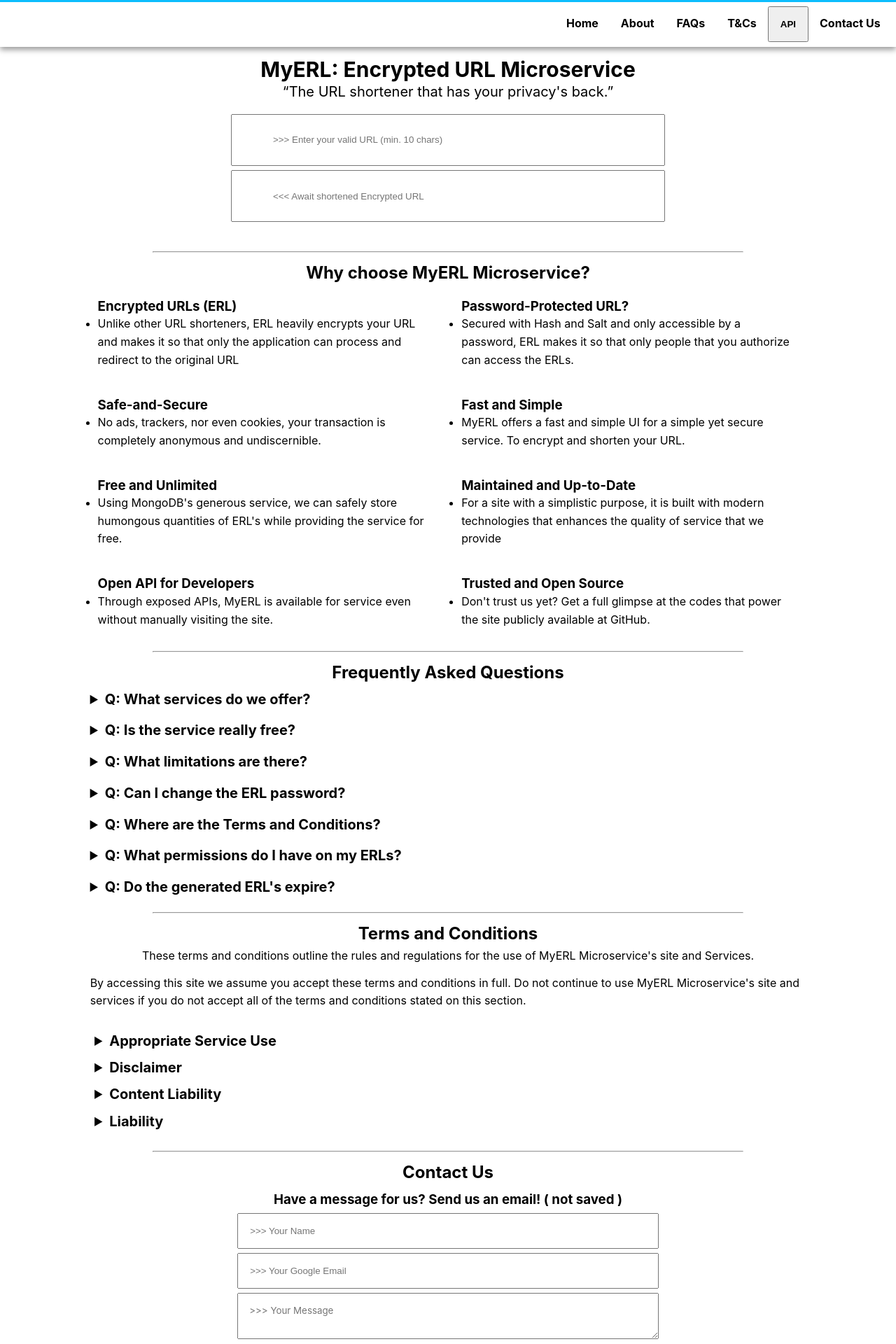
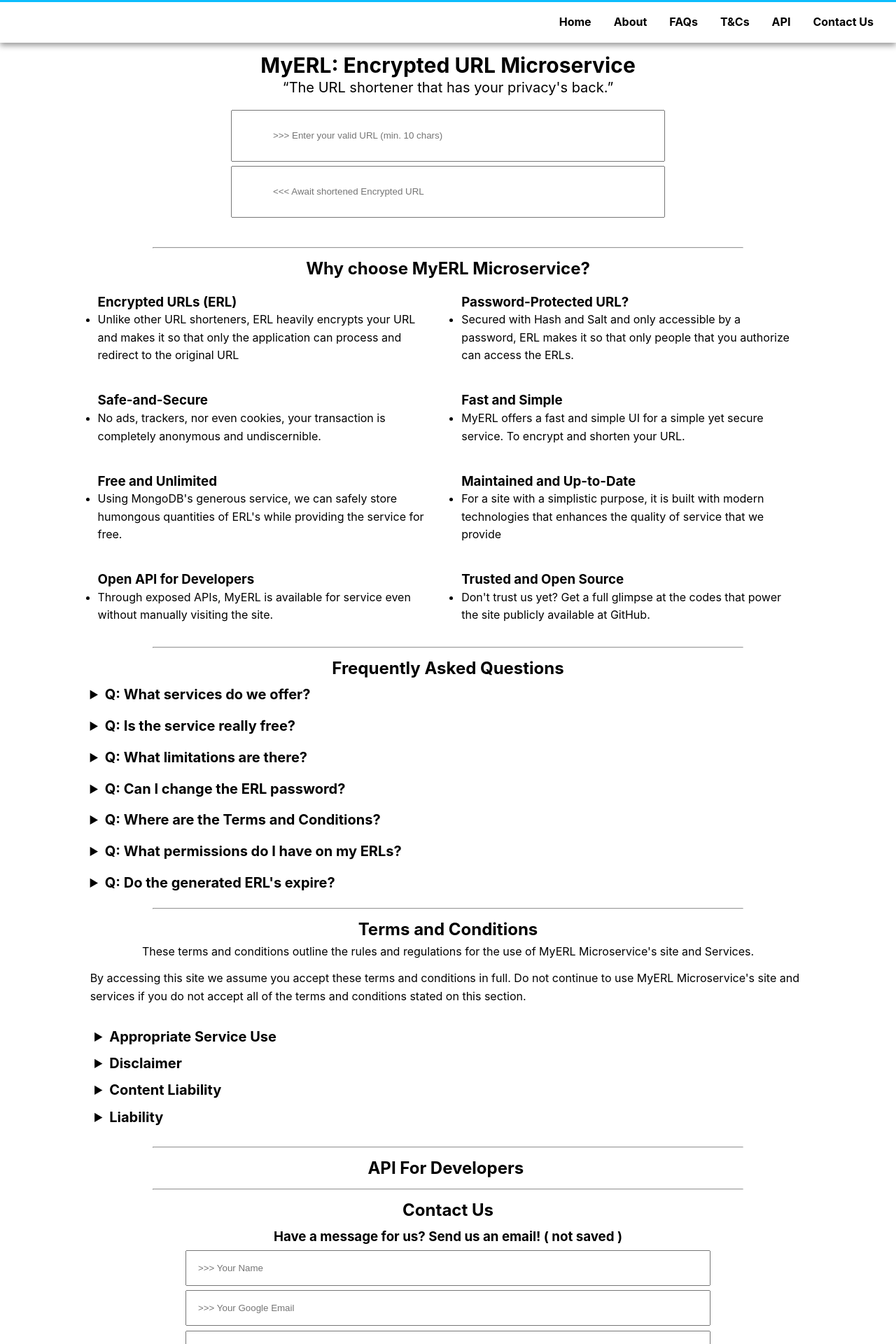
Before and after one commit to alphacoma18/myerl-microservice, a Next.js app: page / in a window 1280 px wide. Shown: the top 1920 px of the page at 70% size. Built offline with nearby package versions, Linux system fonts and the light colour scheme.

Commit message:
Changed hr styles; Started api component

```diff
--- /dev/null
+++ b/components/api/index.module.css
@@ -0,0 +1,17 @@
+.flexApi {
+	display: flex;
+	justify-content: center;
+	align-items: center;
+	flex-wrap: wrap;
+	gap: 0.4rem;
+	width: 100%;
+}
+.headerApi {
+	width: 100%;
+	text-align: center;
+}
+.itemApi {
+	width: 85%;
+	padding: 0.4rem;
+	text-align: start;
+}
--- /dev/null
+++ b/components/api/index.tsx
@@ -0,0 +1,16 @@
+import React from "react";
+import styles from "./index.module.css";
+const API: React.FC = () => {
+	return (
+		<>
+			<div className={styles.flexApi}>
+				<h2 className={styles.headerFaqs} id="link-api">
+					API For Developers
+				</h2>
+				<div className={styles.itemTerms}></div>
+			</div>
+		</>
+	);
+};
+
+export default API;
--- a/components/contact/index.module.css
+++ b/components/contact/index.module.css
@@ -11,7 +11,7 @@
 	text-align: center;
 }
 .itemContact {
-	width: clamp(0px, 50%, 750px);
+	width: clamp(0px, 75%, 750px);
 	padding: 0.4rem;
 	text-align: start;
 }
--- a/components/nav/index.module.css
+++ b/components/nav/index.module.css
@@ -1,6 +1,5 @@
 .outermostNav {
 	border-top: 3px solid var(--theme-blue);
-	padding: 0.4rem;
 	background: var(--theme-white);
 	box-shadow: 0px 4px 8px 0px rgba(0, 0, 0, 0.4);
 	display: flex;
@@ -8,6 +7,9 @@
 	position: -webkit-sticky;
 	position: sticky;
 	top: 0;
+}
+.navLinkHolder {
+	padding: 1rem;
 }
 .navLink {
 	padding: 1rem;
--- a/components/nav/index.tsx
+++ b/components/nav/index.tsx
@@ -5,7 +5,7 @@
 	return (
 		<nav className={styles.outermostNav}>
 			<div></div>
-			<div>
+			<div className={styles.navLinkHolder}>
 				<Link href="/#link-home">
 					<a className={styles.navLink}>Home</a>
 				</Link>
@@ -18,7 +18,9 @@
 				<Link href="/#link-terms">
 					<a className={styles.navLink}>T&Cs</a>
 				</Link>
-				<button className={styles.navLink}>API</button>
+				<Link href="/#link-api">
+					<a className={styles.navLink}>API</a>
+				</Link>
 				<Link href="/#link-contact">
 					<a className={styles.navLink}>Contact Us</a>
 				</Link>
--- a/pages/index.tsx
+++ b/pages/index.tsx
@@ -7,6 +7,7 @@
 import TermsAndConditions from "../components/t&c";
 import Contact from "../components/contact";
 import Credits from "../components/credits";
+import API from "../components/api";
 const App: NextPage = () => {
 	return (
 		<section className={styles.outermostSection}>
@@ -28,6 +29,8 @@
 				<hr className="horizontalRule" />
 				<TermsAndConditions />
 				<hr className="horizontalRule" />
+				<API />
+				<hr className="horizontalRule" />
 				<Contact />
 				<hr className="horizontalRule" />
 				<Credits />
--- a/styles/globals.css
+++ b/styles/globals.css
@@ -41,6 +41,15 @@
 		Ubuntu, Cantarell, Fira Sans, Droid Sans, Helvetica Neue, sans-serif;
 	z-index: unset;
 	line-height: 1.6rem;
+	animation: opacity 200ms linear 0s 1 normal;
+}
+@keyframes opacity {
+	0% {
+		opacity: 0;
+	}
+	100% {
+		opacity: 1;
+	}
 }
 a {
 	color: inherit;
@@ -69,6 +78,7 @@
 }
 .horizontalRule {
 	width: 70%;
+	color: var(--theme-blue);
 	margin: 1rem auto;
 }
 @media (prefers-color-scheme: dark) {
```
